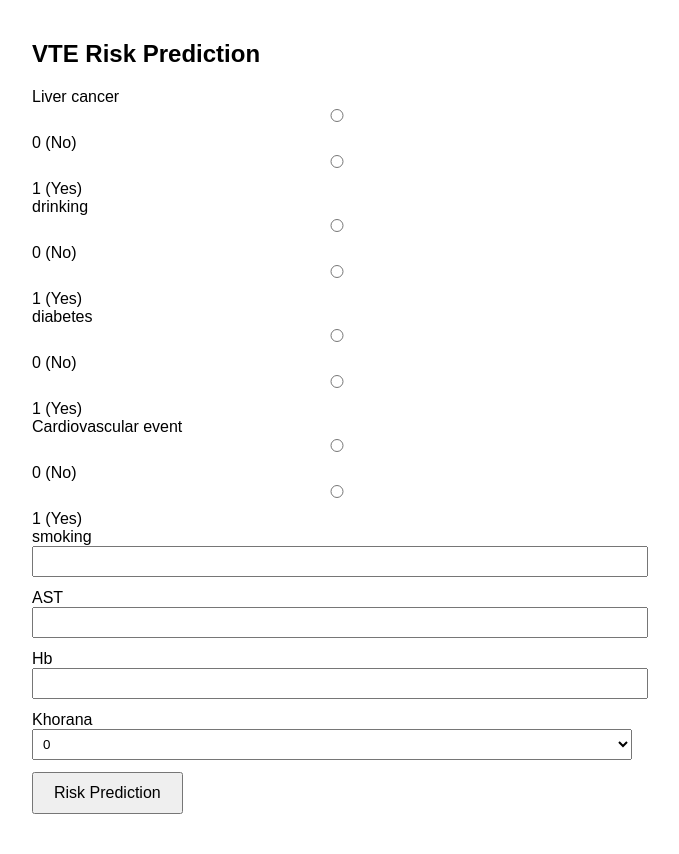
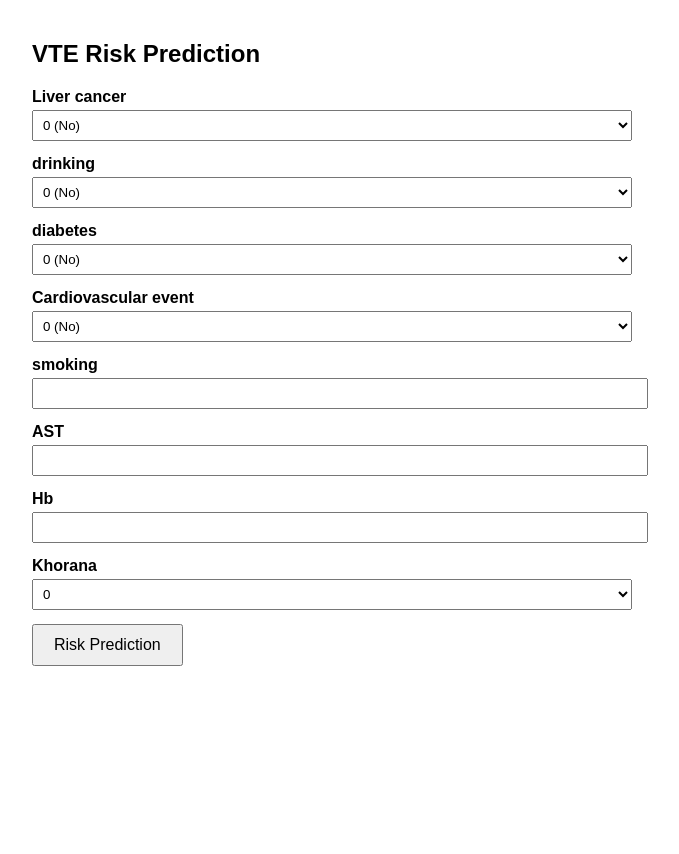
Before and after one commit to Zi1108123/VTE_web, a FastAPI app: page / in a window 1280 px wide. Shown: the whole page, without its empty margins (8-687 px from the left). After the commit the page ends 800 px from the top, so only its background shows below. Run offline with FastAPI, Linux system fonts and the light colour scheme.

Commit message:
Update index.html

```diff
--- a/templates/index.html
+++ b/templates/index.html
@@ -5,10 +5,10 @@
     <title>VTE Risk Prediction</title>
     <style>
         body { font-family: Arial; margin: 40px; max-width: 600px; }
-        input, select { width: 100%; padding: 6px; margin-bottom: 12px; }
+        input, select { width: 100%; padding: 6px; margin-bottom: 14px; }
         button { padding: 10px 20px; font-size: 16px; }
+        label { font-weight: bold; display: block; margin-bottom: 4px; }
         .result { background: #eef; padding: 15px; border-radius: 5px; margin-top: 20px; }
-        .radio-group label { margin-right: 20px; }
     </style>
 </head>
 <body>
@@ -21,18 +21,14 @@
 
         <label>{{ f }}</label>
 
-        {# --- 前四个变量：0/1 单选 --- #}
+        {# --- 前四个变量：下拉 0/1 --- #}
         {% if loop.index <= 4 %}
-            <div class="radio-group">
-                <label>
-                    <input type="radio" name="{{ f }}" value="0" required> 0 (No)
-                </label>
-                <label>
-                    <input type="radio" name="{{ f }}" value="1" required> 1 (Yes)
-                </label>
-            </div>
+            <select name="{{ f }}" required>
+                <option value="0">0 (No)</option>
+                <option value="1">1 (Yes)</option>
+            </select>
 
-        {# --- 最后一个变量（Khorana）：下拉菜单 0-6 --- #}
+        {# --- Khorana（最后一个变量）：0-6 --- #}
         {% elif loop.last %}
             <select name="{{ f }}" required>
                 {% for i in range(0, 7) %}
```
Also changed, not shown: other parts of templates/index.html (+1 -1 lines).
